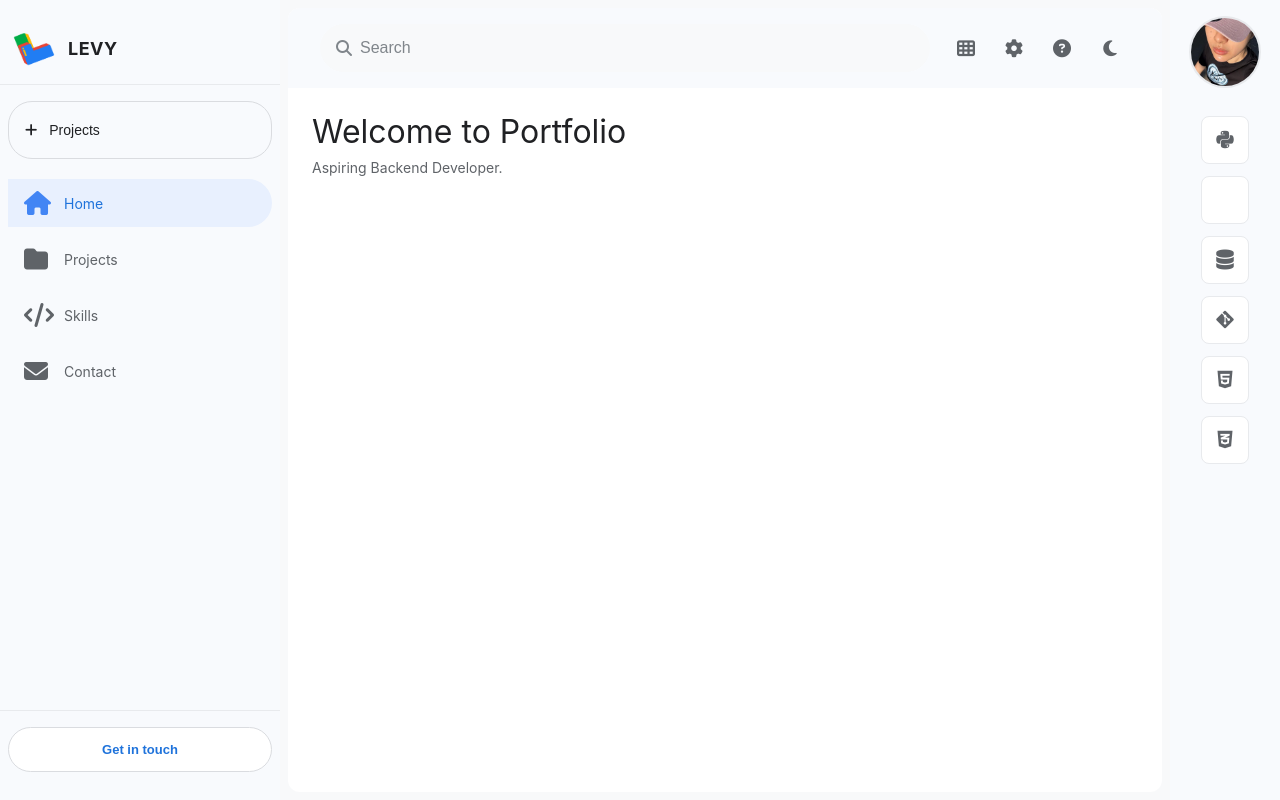
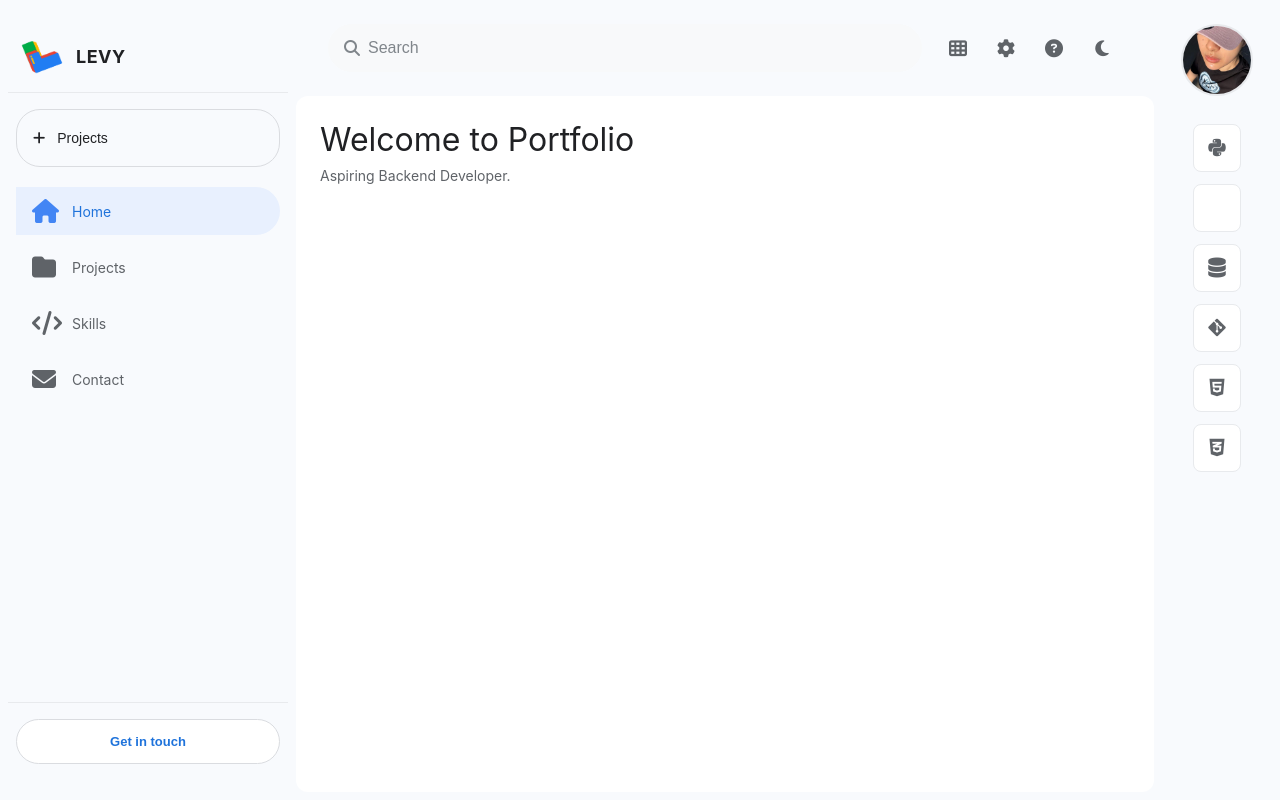
Before and after one commit to toestedbwead/personal-portfolio, a Django app: page / in a window 1280 px wide. Run offline with Django 5.2, Linux system fonts and the light colour scheme.

Commit message:
separated the top bar from the main content so the border radius of the main section will activate and will look more like of gdrive design

```diff
--- a/static/css/style.css
+++ b/static/css/style.css
@@ -46,7 +46,7 @@ html[data-theme="dark"] {
 }
 
 html, body {
-    background-color: var(--bg-tertiary);
+    background-color: var(--bg-secondary);
     color: var(--text-primary);
     transition: background-color 0.2s ease, color 0.2s ease;
 }
@@ -58,8 +58,12 @@ html, body {
 .container-main {
     display: grid;
     grid-template-columns: 280px 1fr 110px;
+    grid-template-rows: auto 1fr;
     height: 100vh;
-    gap: 0;
+    gap: 8px;
+    padding: 8px;
+    background-color: var(--bg-secondary);
+    transition: background-color 0.2s ease;
 }
 
 /* ======================
@@ -74,6 +78,7 @@ html, body {
     display: flex;
     flex-direction: column;
     transition: background-color 0.2s ease;
+    grid-row: 1 / 3;
 }
 
 .sidebar-header-top {
@@ -213,20 +218,9 @@ html[data-theme="dark"] .nav-item.active {
 }
 
 /* ======================
-   MAIN CONTENT
+   TOP BAR (SEPARATE)
    ====================== */
 
-.main-content {
-    display: flex;
-    flex-direction: column;
-    background-color: var(--bg-primary);
-    overflow: hidden;
-    border-radius: 12px;
-    margin: 8px;
-    transition: background-color 0.2s ease;
-}
-
-/* Top Bar */
 .top-bar {
     display: flex;
     align-items: center;
@@ -235,6 +229,8 @@ html[data-theme="dark"] .nav-item.active {
     border-bottom: none;
     background-color: var(--bg-secondary);
     transition: background-color 0.2s ease;
+    grid-column: 2;
+    grid-row: 1;
 }
 
 .search-bar {
@@ -297,6 +293,21 @@ html[data-theme="dark"] .nav-item.active {
 .icon-btn:hover {
     background-color: var(--bg-tertiary);
     color: var(--text-primary);
+}
+
+/* ======================
+   MAIN CONTENT (WITH ROUNDED CORNERS)
+   ====================== */
+
+.main-content {
+    display: flex;
+    flex-direction: column;
+    background-color: var(--bg-primary);
+    overflow: hidden;
+    border-radius: 12px;
+    transition: background-color 0.2s ease;
+    grid-column: 2;
+    grid-row: 2;
 }
 
 /* Content Wrapper */
@@ -611,6 +622,7 @@ html[data-theme="dark"] .nav-item.active {
     flex-direction: column;
     align-items: center;
     transition: background-color 0.2s ease;
+    grid-row: 1 / 3;
 }
 
 /* Profile Section */
@@ -969,11 +981,23 @@ html[data-theme="dark"] .nav-item.active {
 @media (max-width: 768px) {
     .container-main {
         grid-template-columns: 1fr;
+        grid-template-rows: auto auto 1fr;
     }
 
     .sidebar-left,
     .sidebar-right {
         display: none;
+    }
+
+    .top-bar {
+        grid-column: 1;
+        grid-row: 1;
+    }
+
+    .main-content {
+        grid-column: 1;
+        grid-row: 2 / 4;
+        border-radius: 0;
     }
 
     .content-wrapper {
--- a/templates/index.html
+++ b/templates/index.html
@@ -45,10 +45,7 @@
             </div>
         </aside>
 
-        <!-- MAIN CONTENT -->
-        <main class="main-content">
-
-            <!-- TOP BAR -->
+        <!-- TOP BAR (SEPARATE FROM MAIN CONTENT) -->
         <div class="top-bar">
             <div class="search-bar">
                 <i class="fas fa-search"></i>
@@ -71,6 +68,8 @@
             </div>
         </div>
 
+        <!-- MAIN CONTENT (NOW WITH ROUNDED CORNERS) -->
+        <main class="main-content">
             <!-- CONTENT SECTIONS -->
             <div class="content-wrapper">
 
```
Lines whose indentation alone changed are shown as unchanged.
